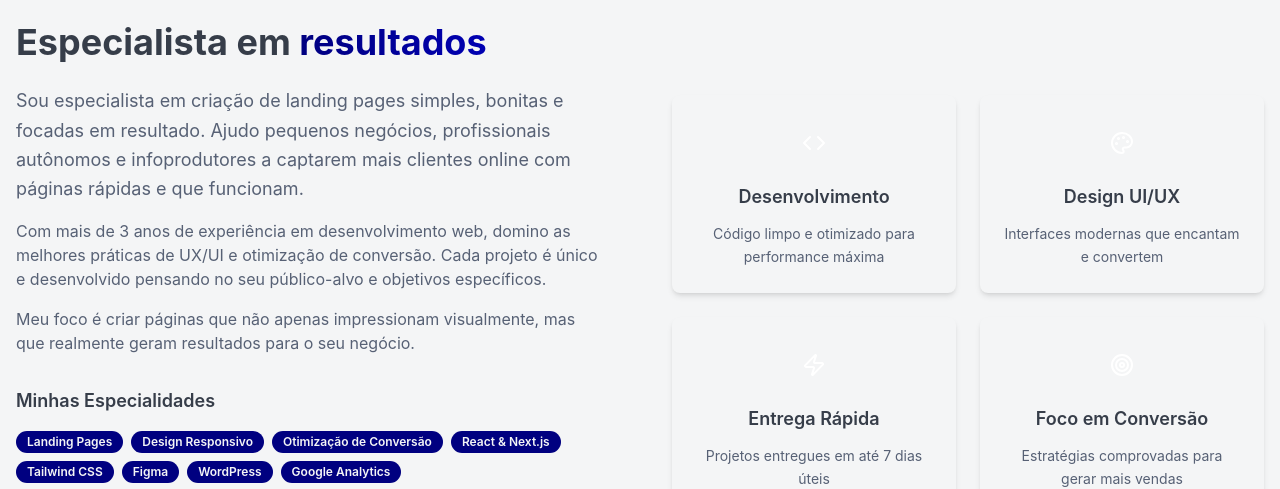
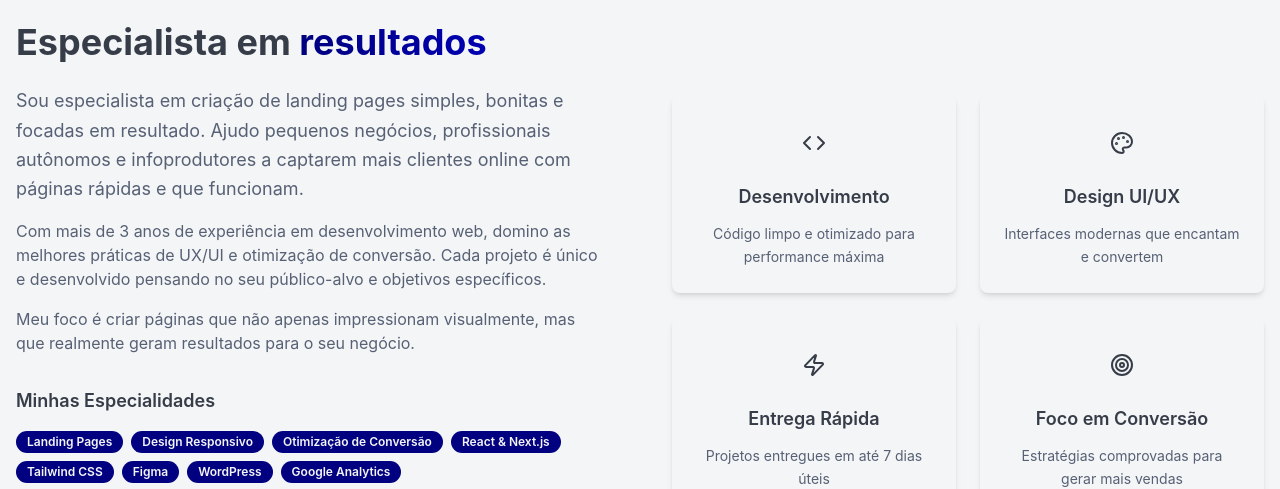
Before and after one commit to Dinareli/dina, a React (Vite) app: page / in a window 1280 px wide. Shown: the part 1922-2411 px from the top of the page. Built offline with nearby package versions, Linux system fonts and the light colour scheme.

Commit message:
Change icon colors to visible
Update the color of icons within the cards to a darker shade for better visibility.

```diff
--- a/src/components/About.tsx
+++ b/src/components/About.tsx
@@ -118,7 +118,7 @@ const About = () => {
               >
                 <CardContent className="p-6 text-center">
                   <div className="w-12 h-12 bg-gradient-primary rounded-full flex items-center justify-center mx-auto mb-4 group-hover:scale-110 transition-transform">
-                    <service.icon className="h-6 w-6 text-white" />
+                    <service.icon className="h-6 w-6 text-foreground" />
                   </div>
                   <h3 className="text-lg font-semibold mb-3 group-hover:text-primary transition-colors">
                     {service.title}
```
